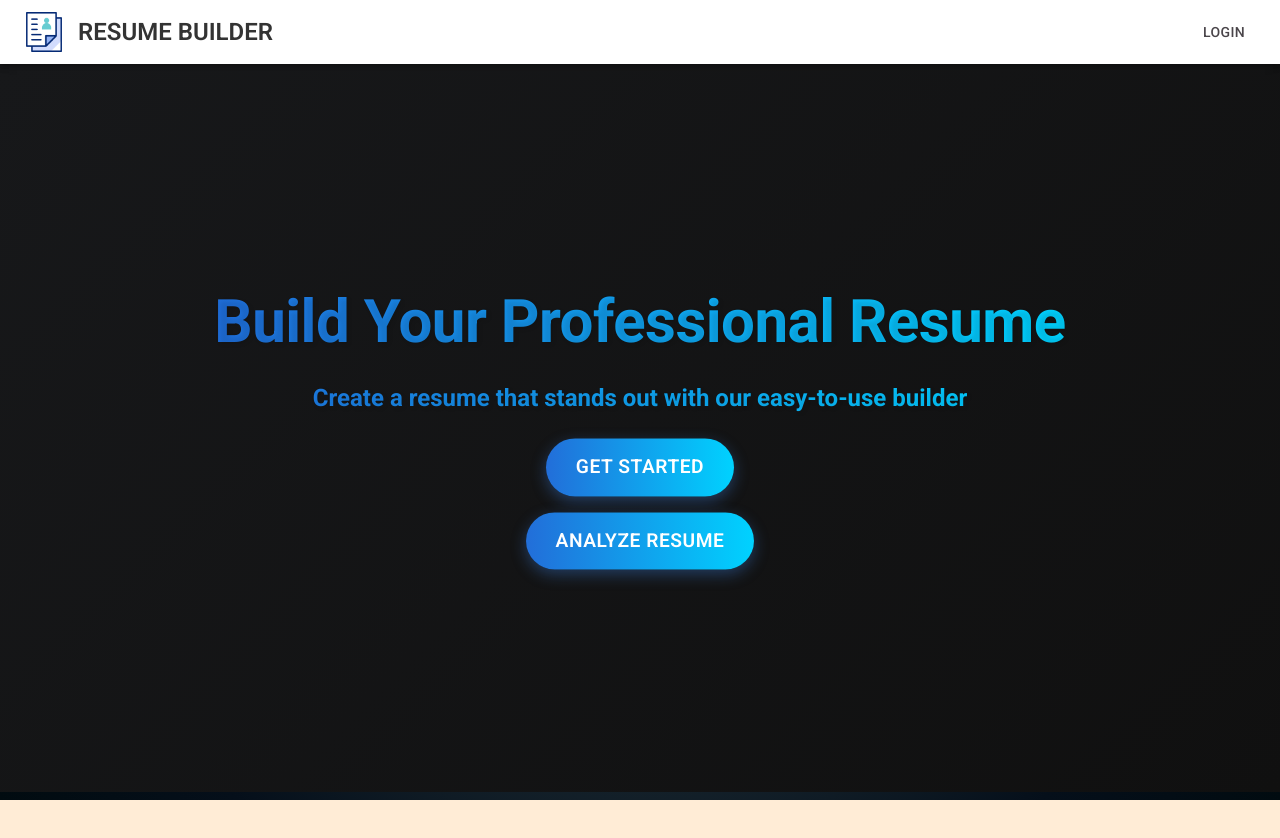
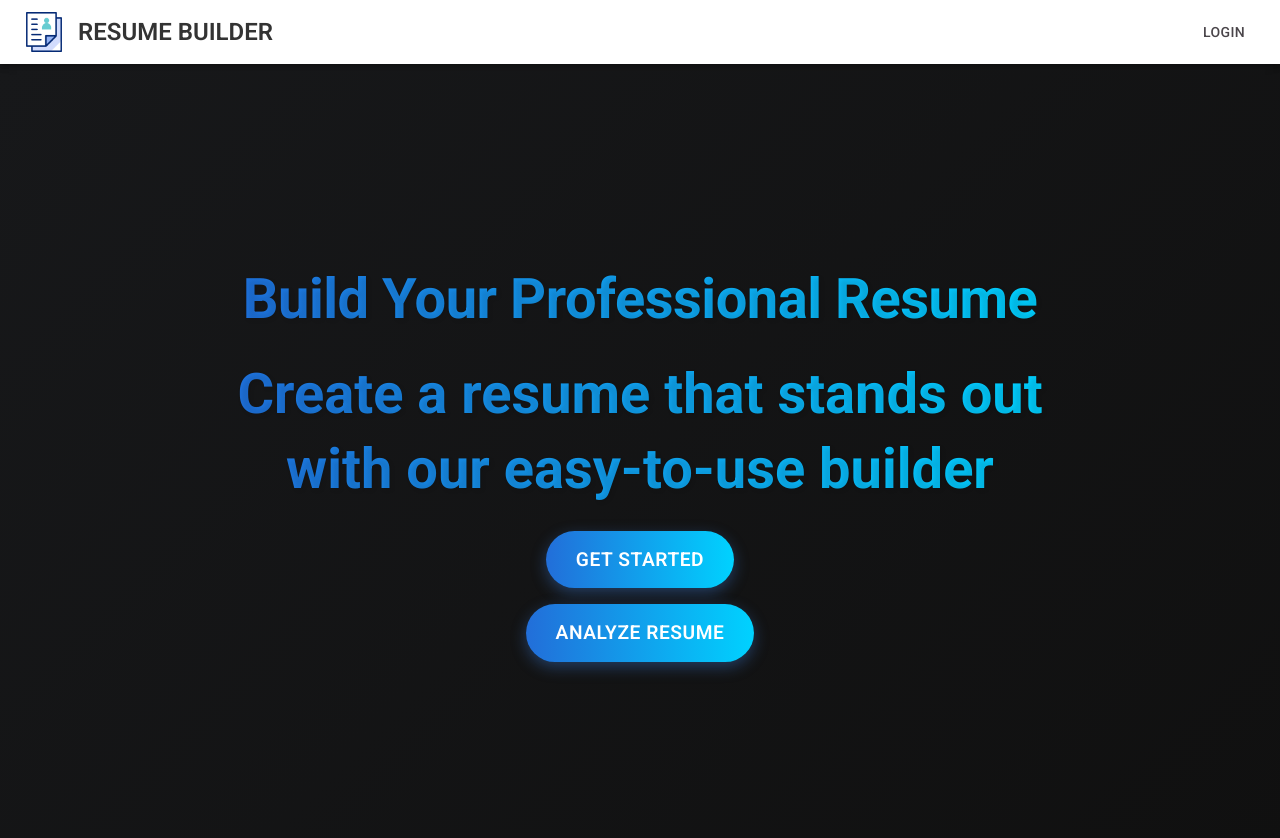
Before and after one commit to akhilsai3/Resume_builder_analyzer, a React (Vite) app in the folder client/: page / in a window 1280 px wide. Shown: the top 838 px of the page. Before the commit the page ends 800 px from the top, so only its background shows below. Built offline with nearby package versions, Linux system fonts and the light colour scheme; no server answers.

Commit message:
Update LandingPage.css

```diff
--- a/client/src/styles/LandingPage.css
+++ b/client/src/styles/LandingPage.css
@@ -7,7 +7,7 @@
   color: #0f73a4;
   text-align: center;
   padding: 4px;
-  min-height: 91vh;
+  min-height: 100vh;
   position: relative;
   overflow: hidden;
   background: linear-gradient(135deg, #17181a 0%, #101010 100%);
@@ -121,7 +121,7 @@
 
 /* Text Styling Enhancements */
 .overlay-text h1 {
-  font-size: 3.5 rem;
+   font-size: clamp(2rem, 5vw, 3.5rem); /* Responsive font size */
   font-weight: 800;
   margin-bottom: 1.5rem;
   background: linear-gradient(90deg, #1f6edb, #00d2ff);
@@ -132,7 +132,7 @@
 }
 
 .overlay-text p {
-  font-size: 1.5rem;
+   font-size: clamp(1rem, 2vw, 1.5rem); /* Responsive font size */
   margin-bottom: 2rem;
   color: #333;
 }
```
